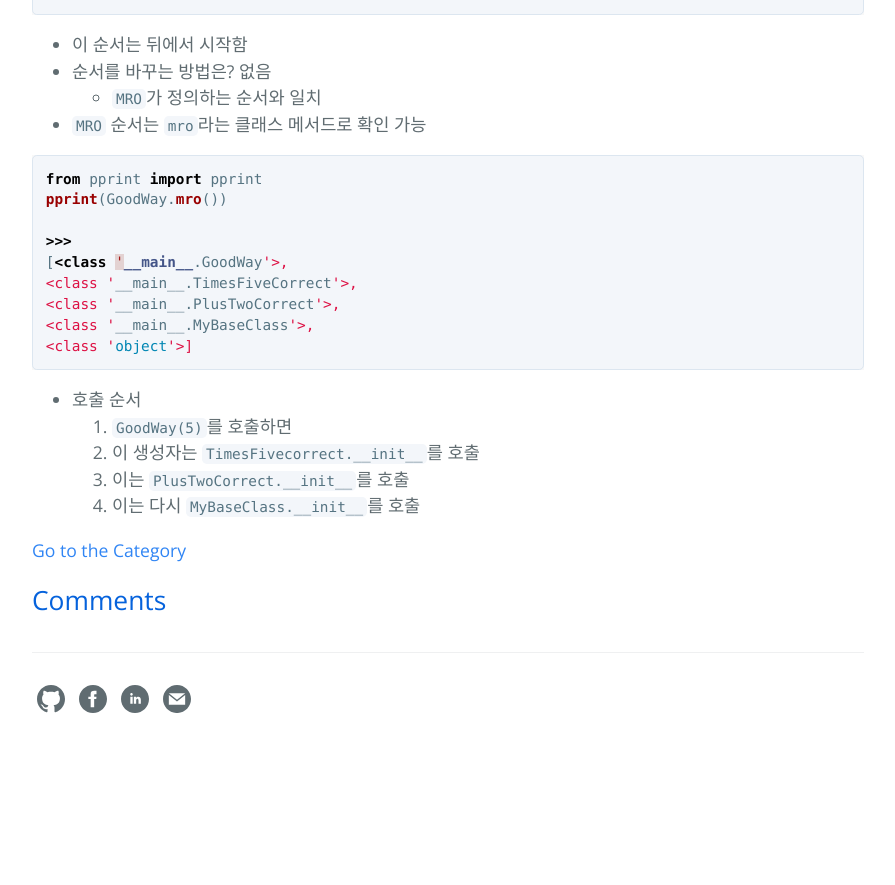
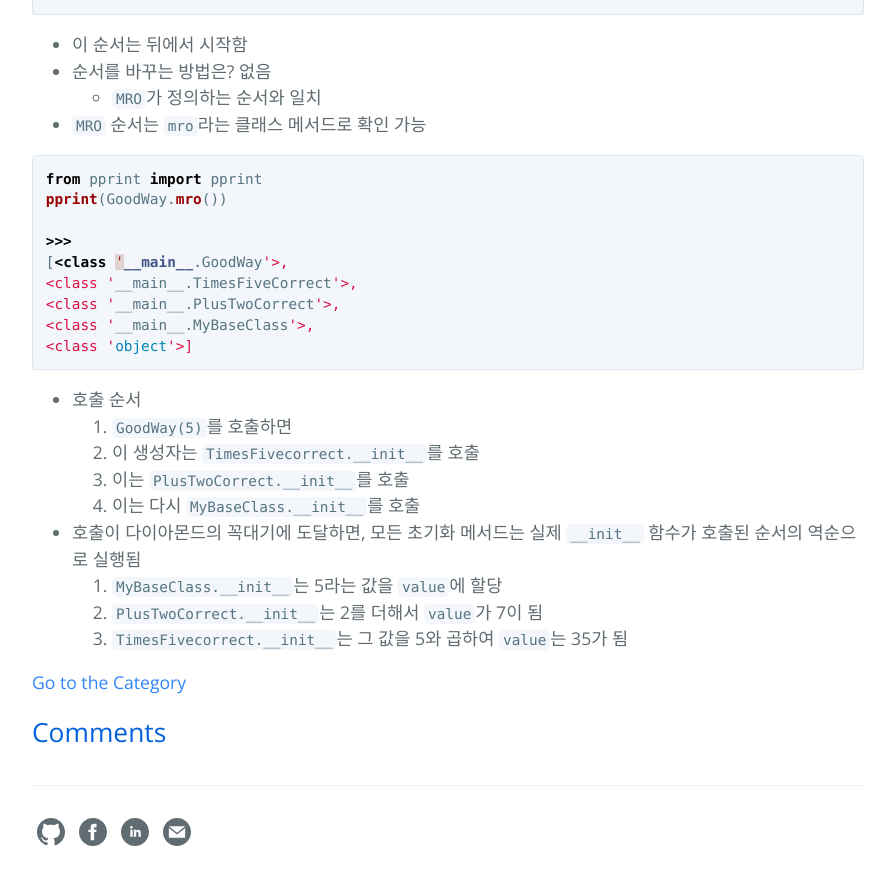
Before and after one commit to hcnoh/hcnoh.github.io, a Jekyll site: the page built from _posts/2018-10-06-effective-python-way25.md, in a window 1280 px wide and 900 px high, scrolled down 3305 px. Shown: the top 885 px of the window, without its empty margins (192-1087 px from the left). Built offline with Jekyll 4.4.1, drawn with Linux system fonts in a browser that asks for light colours; comment, search, counter and statistics services are not loaded; before the commit the page ends 4072 px from its top, so only the background shows below that.

Commit message:
Update 2018-10-06-effective-python-way25.md

```diff
--- a/_posts/2018-10-06-effective-python-way25.md
+++ b/_posts/2018-10-06-effective-python-way25.md
@@ -164,3 +164,8 @@ pprint(GoodWay.mro())
     2. 이 생성자는 `TimesFivecorrect.__init__`를 호출
     3. 이는 `PlusTwoCorrect.__init__`를 호출
     4. 이는 다시 `MyBaseClass.__init__`를 호출
+
+- 호출이 다이아몬드의 꼭대기에 도달하면, 모든 초기화 메서드는 실제 `__init__` 함수가 호출된 순서의 역순으로 실행됨
+    1. `MyBaseClass.__init__`는 5라는 값을 `value`에 할당
+    2. `PlusTwoCorrect.__init__`는 2를 더해서 `value`가 7이 됨
+    3. `TimesFivecorrect.__init__`는 그 값을 5와 곱하여 `value`는 35가 됨
```
